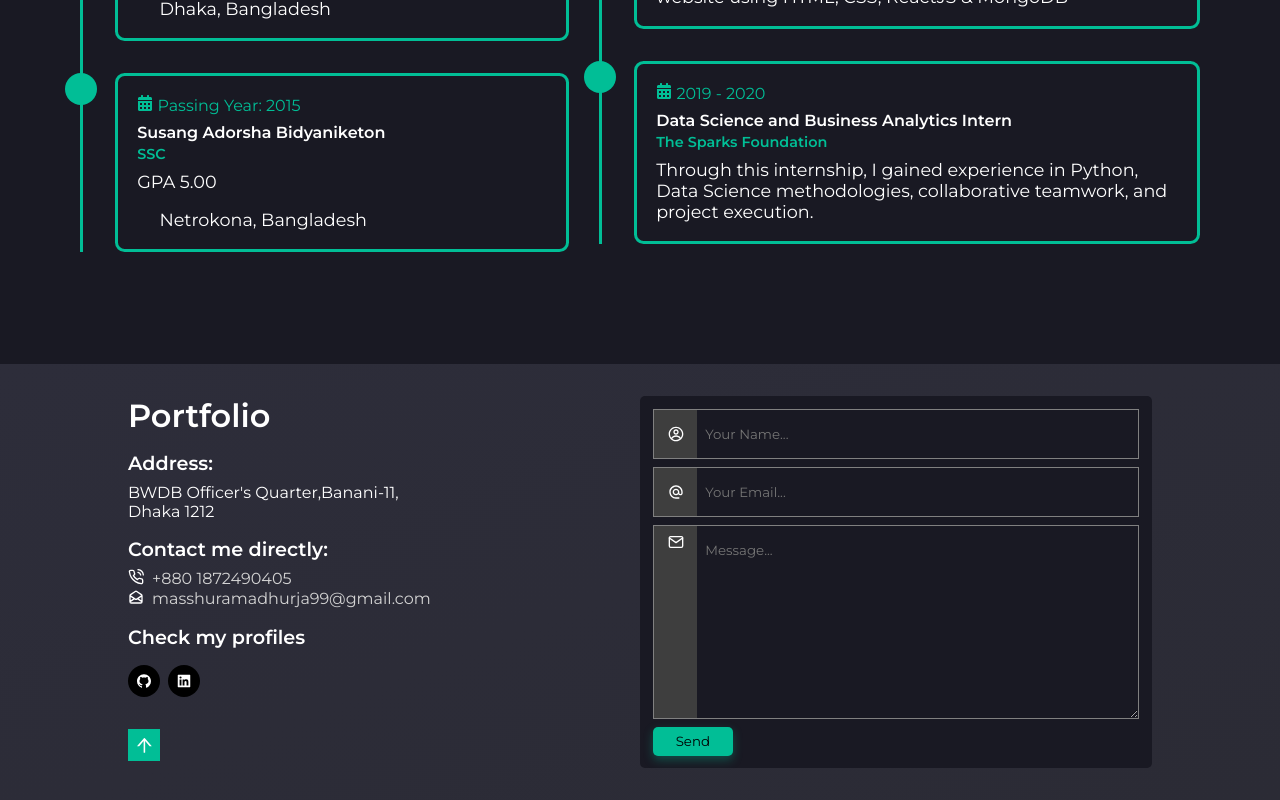
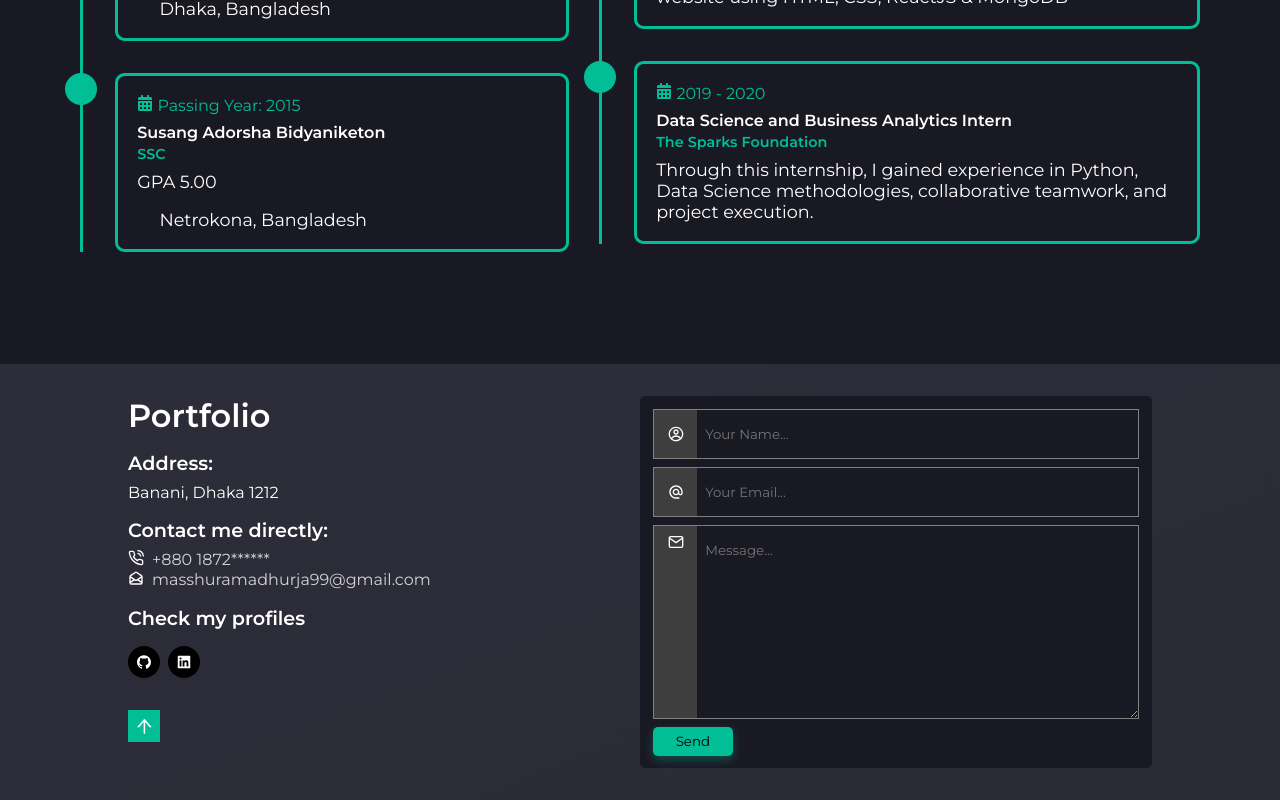
Before and after one commit to MasshuraMadhurja/Portfolio-react, a React (Create React App) app: page / in a window 1280 px wide. Shown: the part 3077-3877 px from the top of the page. Built offline with nearby package versions, Linux system fonts and the light colour scheme; some icons are missing.

Commit message:
info edited

```diff
--- a/src/components/Footer/Footer.jsx
+++ b/src/components/Footer/Footer.jsx
@@ -26,7 +26,7 @@ const Footer = () => {
             <h1>Address:</h1>
           </Slide>
           <Slide direction="left">
-            <p> BWDB Officer's Quarter,Banani-11, Dhaka 1212</p>
+            <p> Banani, Dhaka 1212</p>
           </Slide>
         </div>
         <div className="links">
@@ -38,7 +38,7 @@ const Footer = () => {
               <FiPhoneCall />
             </span>
             <Slide direction="left">
-              <a href="tel:+8801872490405 ">+880 1872490405</a>
+              <a href="tel:+8801872 ">+880 1872******</a>
             </Slide>
           </div>
           <div>
```
Also changed, not shown: 1 other file (tests, documents, lock files or other folders).
